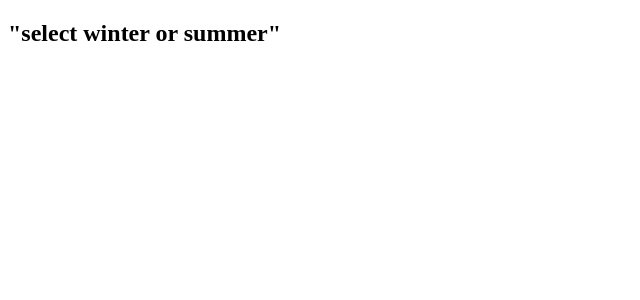
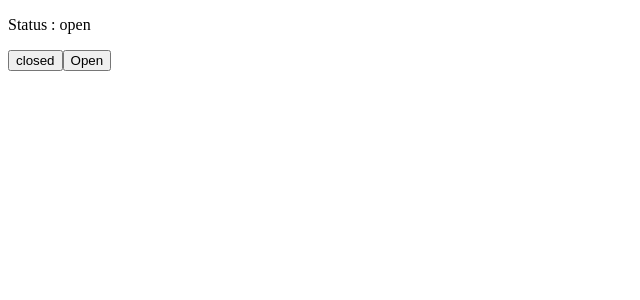
Before and after one commit to mahadiksnehal28/React_Examples, a React (Create React App) app: page / in a window 1280 px wide. Shown: the top 300 px of the page, without its empty margins (0-640 px from the left). Built offline with nearby package versions, Linux system fonts and the light colour scheme.

Commit message:
Hook- useState

```diff
--- a/src/index.js
+++ b/src/index.js
@@ -1,25 +1,21 @@
-import React from "react";
+import React, { useState } from "react";
 import ReactDOM from "react-dom";
 
-function Lake({ name }) {
-  return <h2>welcome to {name}</h2>;
-}
 
-function SkiResort({ namer }) {
-  return <h2>welcome to {namer}</h2>;
-}
 
 function App(props) {
+  var[status,changeStatus]=useState("open");
   return (
-    <div>
-      {props.season === "Summer" ? (
-        <Lake name="Pawai lake"></Lake>
-      ) : props.season === "winter" ? (
-        <SkiResort namer="manali ski resort"></SkiResort>
-      ) : (
-        <h2>"select winter or summer"</h2>
-      )}
-    </div>
+   <div>
+     <p> Status : {status}</p>
+
+     <button onClick={()=>changeStatus("closed") } >
+     closed
+     </button>
+     <button onClick={()=>changeStatus("Open") } >
+     Open
+     </button>
+     </div>
   ); //  {
 }
 
@@ -42,3 +38,7 @@ ReactDOM.render(<App season="anything"></App>, document.getElementById("root"));
 // <Hello library="React liberary" message="have fun!" number={4}></Hello>,
 //   document.getElementById("root")
 //   );
+
+var[,second]=["a","b"];
+
+console.log(second);
```
